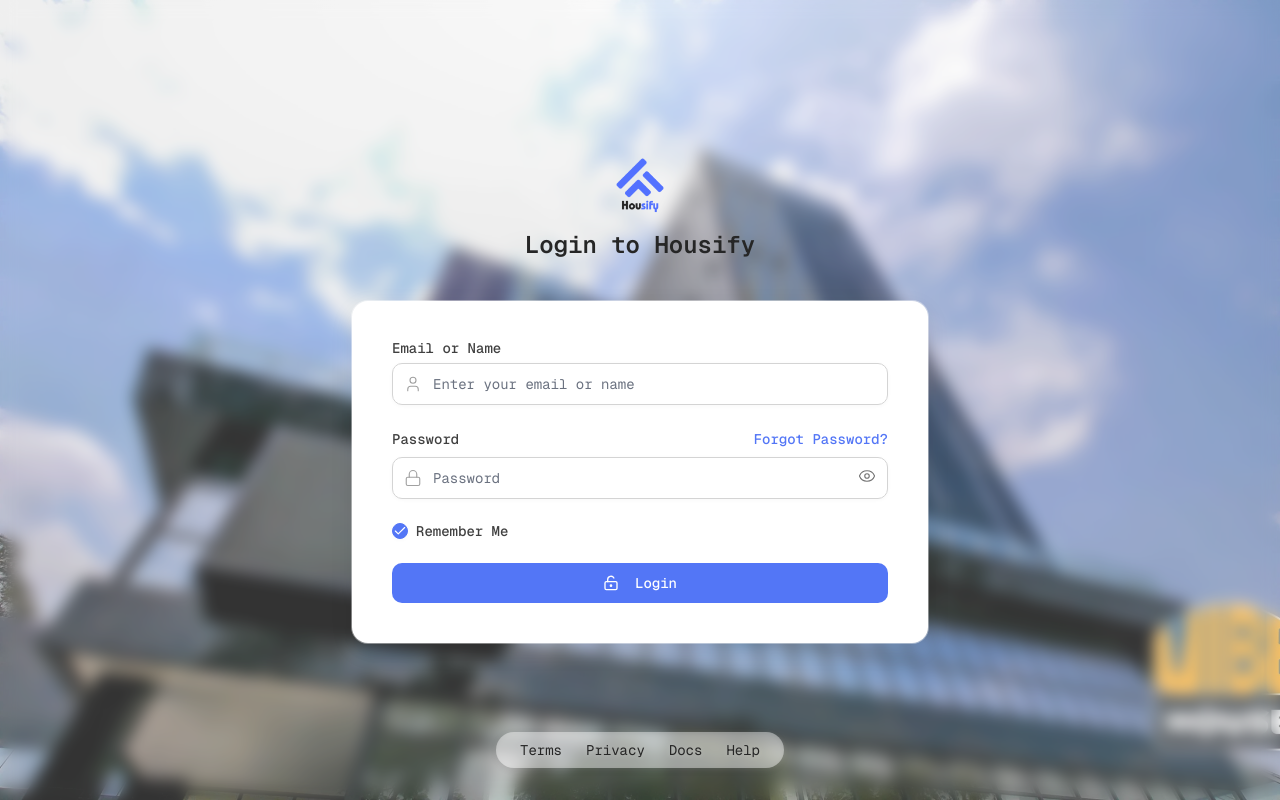
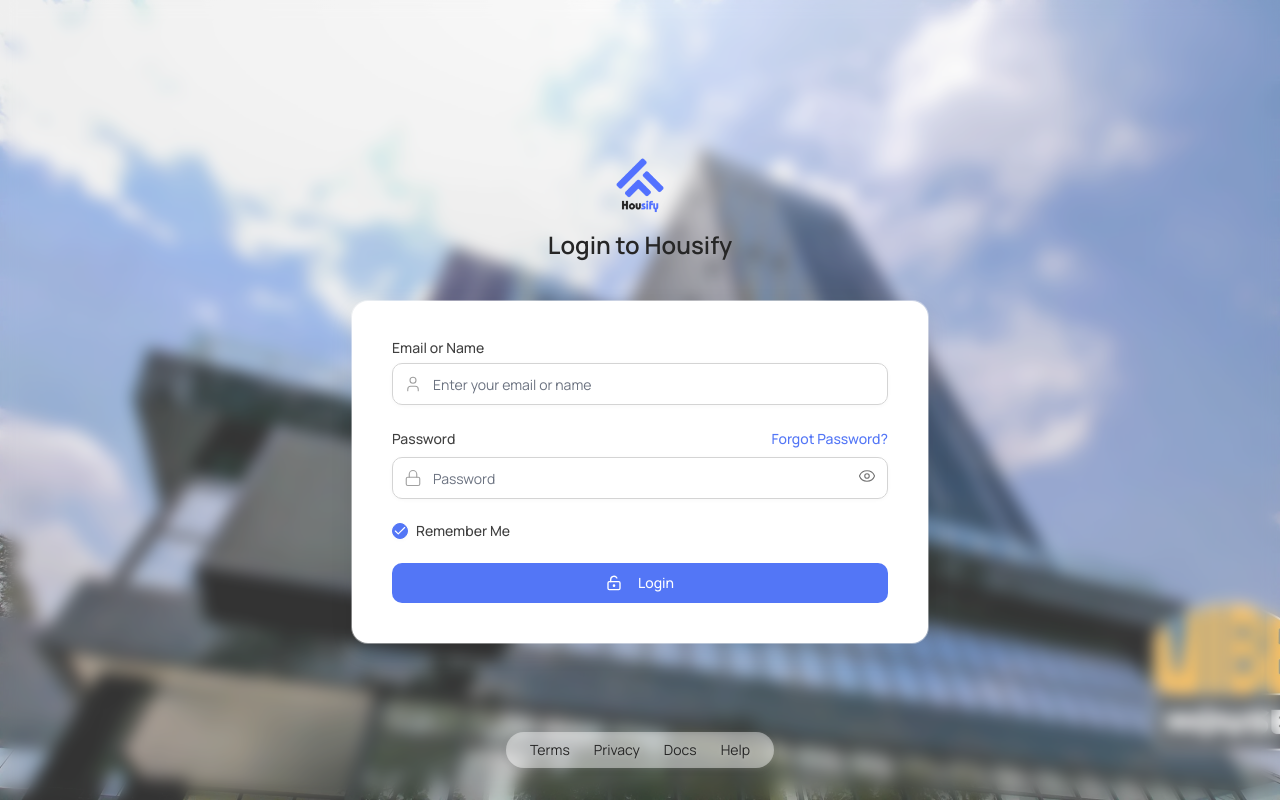
Before and after one commit to kajugadaniels/housify-client, a Next.js app: page /sign-in in a window 1280 px wide. Built offline with nearby package versions, Linux system fonts and the light colour scheme.

Commit message:
Change font

```diff
--- a/src/app/globals.css
+++ b/src/app/globals.css
@@ -36,7 +36,7 @@
   --sidebar-accent-foreground: #111827;
   --sidebar-border: #e5e7eb;
   --sidebar-ring: #5376F6;
-  --font-sans: Geist Mono, ui-monospace, monospace;
+  --font-sans: "Manrope";
   --font-serif: serif;
   --font-mono: JetBrains Mono, monospace;
   --radius: 0.75rem;
--- a/src/app/layout.tsx
+++ b/src/app/layout.tsx
@@ -1,10 +1,10 @@
 import type { Metadata } from "next";
-import { Geist, Geist_Mono } from "next/font/google";
+import { Manrope, Geist_Mono } from "next/font/google";
 import "./globals.css";
 import { Toaster } from "sonner";
 
-const geistSans = Geist({
-    variable: "--font-geist-sans",
+const manropeSans = Manrope({
+    variable: "--font-manrope-sans",
     subsets: ["latin"],
 });
 
@@ -55,7 +55,7 @@ export default function RootLayout({
     return (
         <html lang="en">
             <body
-                className={`${geistSans.variable} ${geistMono.variable} antialiased`}
+                className={`${manropeSans.variable} ${geistMono.variable} antialiased`}
             >
                 <Toaster position="top-right" richColors />
                 {children}
```
